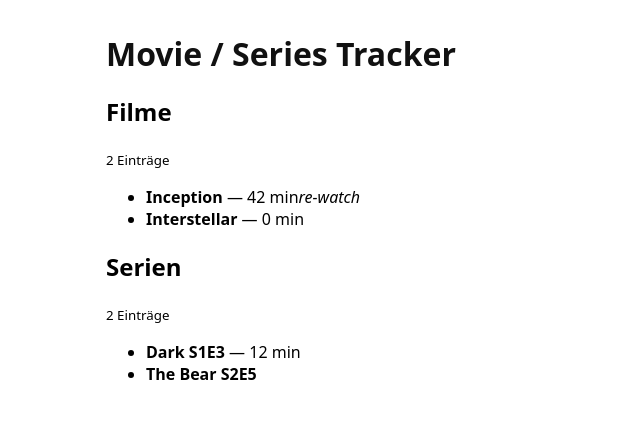
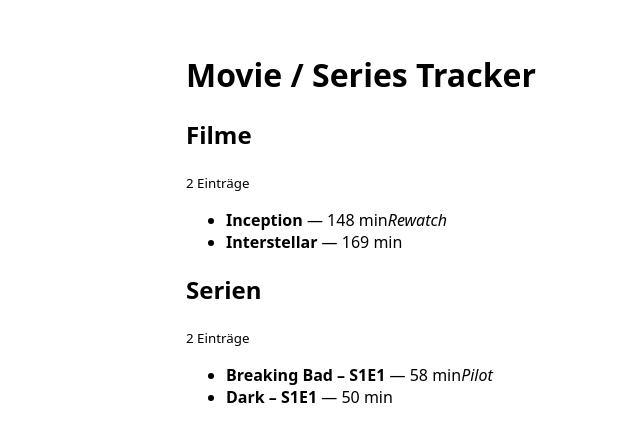
Before and after one commit to Movie-Series-Tracker-Swen-Yves/Webtech-Projekt-Frontend-, a Vue app: page / in a window 1280 px wide. Shown: the top 442 px of the page, without its empty margins (54-694 px from the left). Built offline with nearby package versions, Linux system fonts and the light colour scheme; no server answers; the HTML template or start-up script is replaced by a standard one.

Commit message:
Seperates Repository für Frontend - Unterkomponente mit v-for - Dummy Website (wurde für M2 Vorstellung genutzt, jetzt veraltet)

```diff
--- a/src/App.vue
+++ b/src/App.vue
@@ -1,105 +1,20 @@
 <script setup lang="ts">
-import { ref, computed, onMounted } from 'vue'
-import MediaList from './Components/MediaList.vue'
-
-const API = (import.meta.env.VITE_API_BASE as string | undefined) ?? ''
-const APP_TITLE =
-  (import.meta.env.VITE_APP_TITLE as string | undefined) ?? 'Movie / Series Tracker'
-
-interface FilmDto {
-  id: number
-  title: string
-  minutes?: number | null
-  notes?: string | null
-}
-interface SeriesDto {
-  id: number
-  title: string
-  season: number
-  episode: number
-  minutes?: number | null
-}
-
-const fallbackMovies: FilmDto[] = [
-  { id: 1, title: 'Inception', minutes: 42, notes: 're-watch' },
-  { id: 2, title: 'Interstellar', minutes: 0,  notes: null }
-]
-const fallbackRawSeries: SeriesDto[] = [
-  { id: 1, title: 'Dark',     season: 1, episode: 3, minutes: 12 },
-  { id: 2, title: 'The Bear', season: 2, episode: 5, minutes: null }
-]
-
-const movies    = ref<FilmDto[]>([])
-const rawSeries = ref<SeriesDto[]>([])
-const loading   = ref(true)
-const error     = ref<string | null>(null)
-
-const series = computed(() =>
-  rawSeries.value.map(s => ({
-    id: s.id,
-    title: `${s.title} S${s.season}E${s.episode}`,
-    minutes: s.minutes ?? null
-  }))
-)
-
-async function getJSON<T>(url: string): Promise<T | null> {
-  try {
-    const res = await fetch(url)
-    if (!res.ok) return null
-    return (await res.json()) as T
-  } catch {
-    return null
-  }
-}
-
-onMounted(async () => {
-  document.title = APP_TITLE
-
-  if (!API) {
-    movies.value = fallbackMovies
-    rawSeries.value = fallbackRawSeries
-    loading.value = false
-    return
-  }
-
-  try {
-    // optionaler Healthcheck (nur Log)
-    fetch(`${API}/api/health`).then(r => r.text()).then(t => console.log('health:', t)).catch(()=>{})
-
-    const films  = await getJSON<FilmDto[]>(`${API}/api/films`)
-    const series = await getJSON<SeriesDto[]>(`${API}/api/series`)
-
-    movies.value    = films  && films.length  ? films  : fallbackMovies
-    rawSeries.value = series && series.length ? series : fallbackRawSeries
-  } catch (e: any) {
-    error.value = e?.message ?? String(e)
-    movies.value = fallbackMovies
-    rawSeries.value = fallbackRawSeries
-  } finally {
-    loading.value = false
-  }
-})
+const APP_TITLE = 'Movie / Series Tracker'
 </script>
 
 <template>
   <main class="container">
     <h1>{{ APP_TITLE }}</h1>
-
-    <p v-if="loading">Lade…</p>
-    <p v-else-if="error" class="err">Fehler: {{ error }}</p>
-
-    <MediaList title="Filme" :items="movies" />
-    <MediaList title="Serien" :items="series" />
+    <RouterView />
   </main>
 </template>
 
 <style scoped>
 .container {
-  font-family: system-ui, -apple-system, BlinkMacSystemFont, "Segoe UI", Roboto, Arial, sans-serif;
-  max-width: 960px;
-  margin: 2rem auto;
-  padding: 0 1rem;
+  max-width: 800px;
+  margin: 0 auto;
+  padding: 1.5rem;
+  font-family: system-ui, -apple-system, BlinkMacSystemFont, 'Segoe UI',
+    sans-serif;
 }
-h1 { margin: 0 0 1rem; color: #111; }
-.err { color: #c00; }
 </style>
--- a/src/router/index.ts
+++ b/src/router/index.ts
@@ -1,8 +1,15 @@
 import { createRouter, createWebHistory } from 'vue-router'
+import HomeView from '@/views/HomeView.vue'
 
 const router = createRouter({
   history: createWebHistory(import.meta.env.BASE_URL),
-  routes: [],
+  routes: [
+    {
+      path: '/',
+      name: 'home',
+      component: HomeView
+    }
+  ]
 })
 
 export default router
--- /dev/null
+++ b/src/views/HomeView.vue
@@ -0,0 +1,92 @@
+<script setup lang="ts">
+import { ref, onMounted } from 'vue'
+import MediaList from '../Components/MediaList.vue'
+
+type FilmDto = {
+  id: number
+  title: string
+  minutes?: number | null
+  minute?: number | null
+  notes?: string | null
+  note?: string | null
+}
+
+type SerieDto = {
+  id: number
+  title: string
+  minutes?: number | null
+  minute?: number | null
+  notes?: string | null
+  note?: string | null
+  season?: number | null
+  episode?: number | null
+}
+
+// API-Basis-URL: Env-Var, sonst lokal
+const API =
+  (import.meta.env.VITE_API_BASE as string | undefined) ??
+  'http://localhost:8080'
+
+const loading = ref(true)
+const error = ref<string | null>(null)
+const movies = ref<FilmDto[]>([])
+const series = ref<SerieDto[]>([])
+
+// Fallback-Daten, falls Backend leer oder nicht erreichbar ist
+const fallbackMovies: FilmDto[] = [
+  { id: 1, title: 'Inception', minutes: 148, notes: 'Rewatch' },
+  { id: 2, title: 'Interstellar', minutes: 169 }
+]
+
+const fallbackSeries: SerieDto[] = [
+  { id: 1, title: 'Breaking Bad – S1E1', minutes: 58, notes: 'Pilot' },
+  { id: 2, title: 'Dark – S1E1', minutes: 50 }
+]
+
+async function getJSON<T>(url: string): Promise<T | null> {
+  try {
+    const res = await fetch(url)
+    if (!res.ok) {
+      console.error('GET failed', res.status, res.statusText)
+      return null
+    }
+    return (await res.json()) as T
+  } catch (e) {
+    console.error('fetch error', e)
+    return null
+  }
+}
+
+onMounted(async () => {
+  try {
+    const films = await getJSON<FilmDto[]>(`${API}/api/films`)
+    const sers  = await getJSON<SerieDto[]>(`${API}/api/series`)
+
+    movies.value = films && films.length ? films : fallbackMovies
+    series.value = sers && sers.length ? sers : fallbackSeries
+  } catch (e: any) {
+    error.value = e?.message ?? String(e)
+    movies.value = fallbackMovies
+    series.value = fallbackSeries
+  } finally {
+    loading.value = false
+  }
+})
+</script>
+
+<template>
+  <section>
+    <p v-if="loading">Lade Daten…</p>
+    <p v-else-if="error" class="err">{{ error }}</p>
+
+    <MediaList title="Filme" :items="movies" />
+    <MediaList title="Serien" :items="series" />
+  </section>
+</template>
+
+<style scoped>
+.err {
+  color: #c00;
+  margin-bottom: 1rem;
+}
+</style>
```
